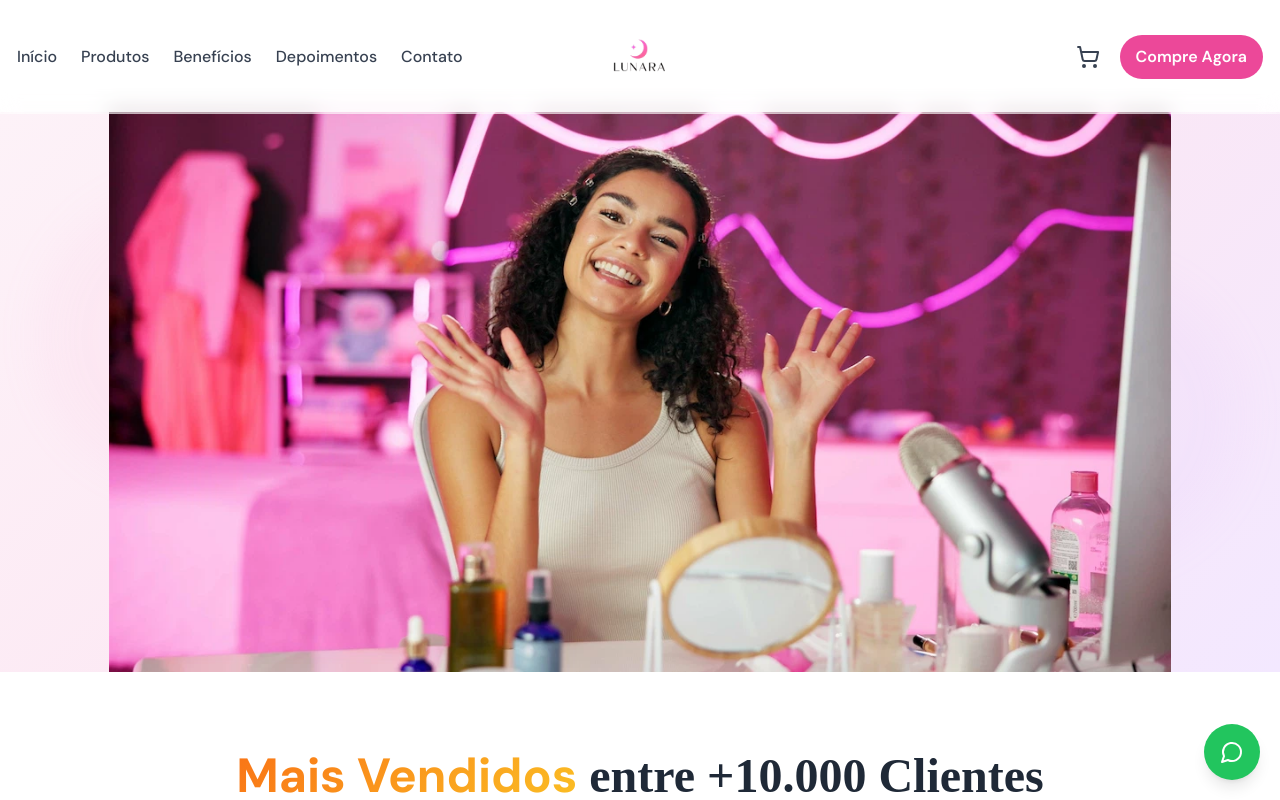
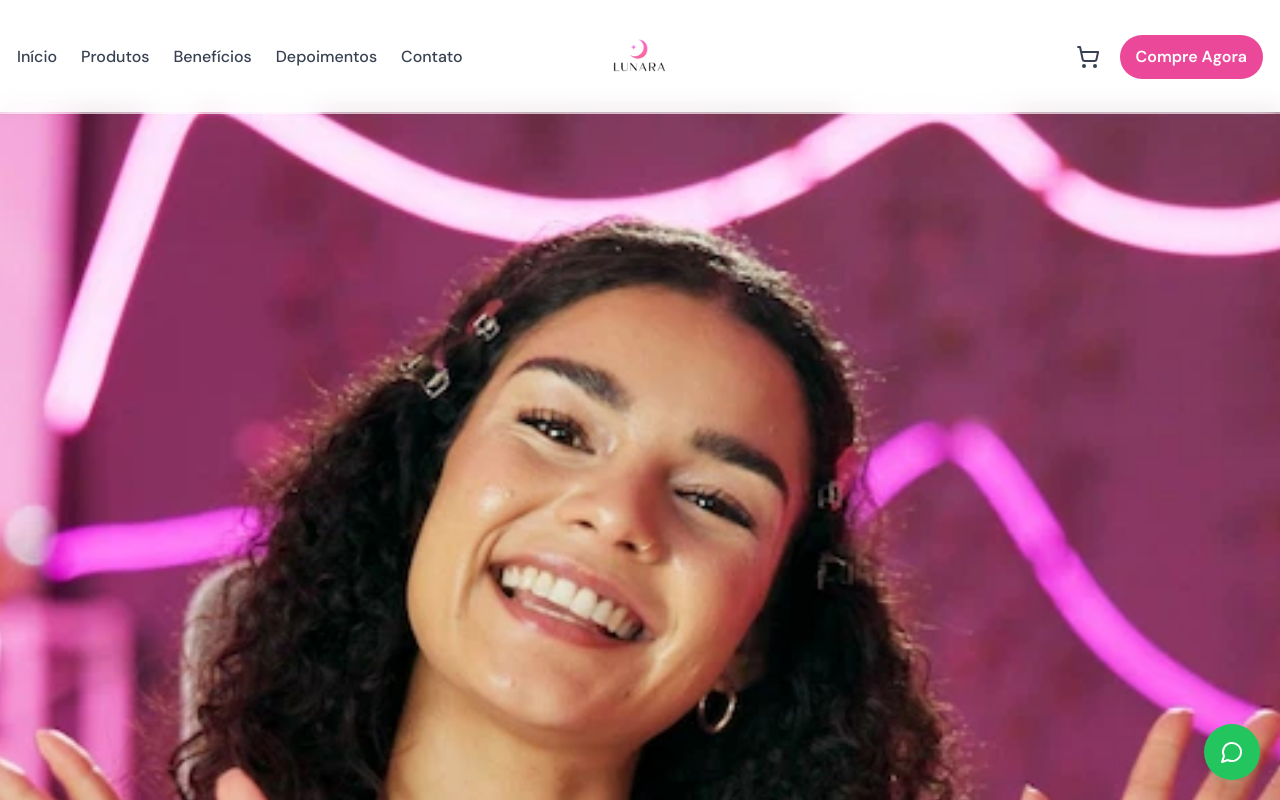
Before and after one commit to LucasNQ/lunara-lvble-4, a React (Vite) app: page / in a window 1280 px wide. Shown: the top 800 px of the page. Built offline with nearby package versions, Linux system fonts and the light colour scheme; a web font is replaced by a local one.

Commit message:
Fix HeroSection full-bleed cover

```diff
--- a/src/components/HeroSection.tsx
+++ b/src/components/HeroSection.tsx
@@ -15,12 +15,12 @@ const HeroSection = () => {
         }}></div>
       </div>
 
-      <div className="w-full relative z-10">
-        <div className="w-full fade-in">
+      <div className="w-full relative z-10 h-full">
+        <div className="w-full fade-in h-full min-h-full">
           <OptimizedImage
             src="/lovable-uploads/55505b55-7b7f-4725-a602-48eec7ae7b42.png"
             alt="Mulher com cabelo liso e saudável usando produtos Lunara"
-            className="w-full h-full object-cover md:object-contain md:max-h-[60vh] lg:max-h-[70vh]"
+            className="w-full h-full object-cover"
             width={1200}
             height={1600}
             priority={true}
```
